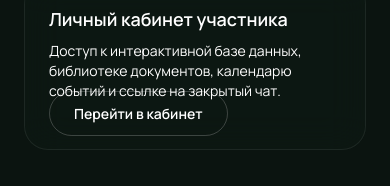
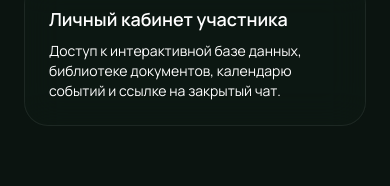
Before and after one commit to hoesonmyneck/qarasora, a Vue app: page /community in a window 390 px wide. Shown: the part 938-1124 px from the top of the page. Built offline with nearby package versions, Linux system fonts and the light colour scheme; no server answers.

Commit message:
фикс снопки на мобилке

```diff
--- a/src/pages/CommunityPage.vue
+++ b/src/pages/CommunityPage.vue
@@ -65,7 +65,7 @@
         </div>
         <RouterLink
           to="/portal"
-          class="mt-4 rounded-full border border-white/20 px-6 py-3 text-sm font-semibold lg:mt-0"
+          class="mt-4 rounded-full border border-white/20 px-6 py-3 text-sm font-semibold lg:mt-0 hidden lg:inline-block"
         >
           {{ t("community.portal.cta") }}
         </RouterLink>
```
